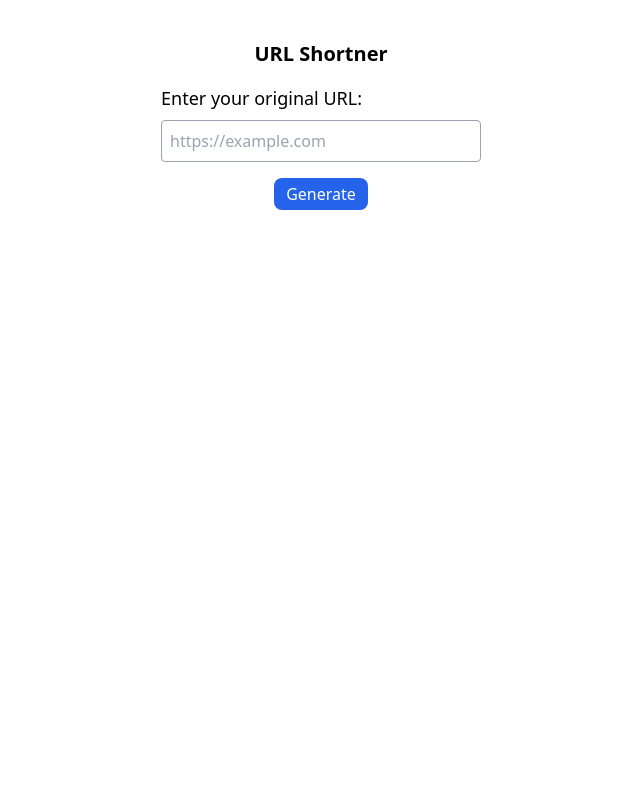
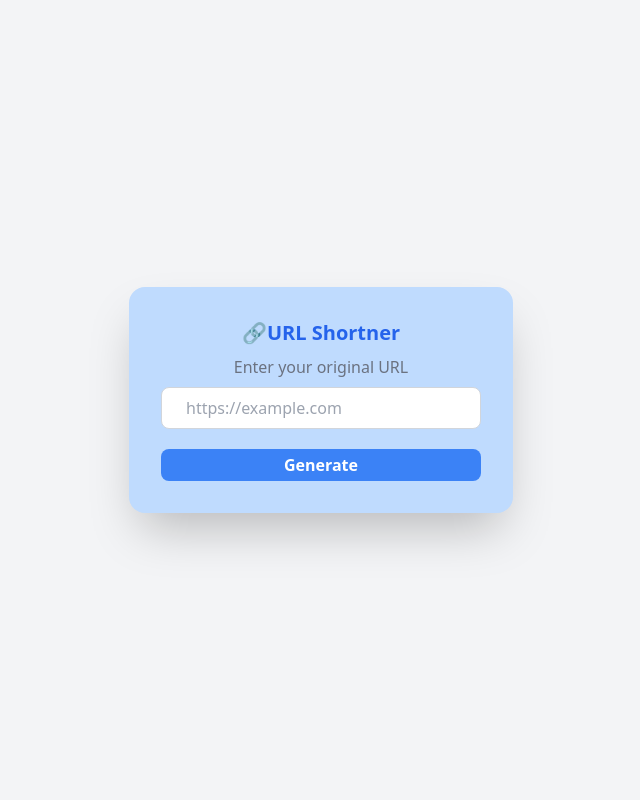
Before and after one commit to FaiziNerd/URL-Shortner, a Node server app: page / in a window 1280 px wide. Shown: the whole page, without its empty margins (319-959 px from the left). Run offline with Node 20, Linux system fonts and the light colour scheme; some libraries are stand-ins or nearby versions.

Commit message:
UI of shortner done

```diff
--- a/controllers/url.js
+++ b/controllers/url.js
@@ -15,7 +15,9 @@ async function handleGenerateNewShortURL(req,res)
       redirectURL:body.url,
       visitHistory:[],
   })
-  return res.json({ id: shortID})
+return res.render("home",{
+  id:shortID
+})
 }
 
 async function handleGetAnalytics (req,res)
--- a/views/home.ejs
+++ b/views/home.ejs
@@ -6,24 +6,44 @@
     <title>Home Page</title>
     <script src="https://cdn.tailwindcss.com"></script>
 </head>
-<body>
-   <h1 class='text-center mt-10 font-semibold text-xl'>URL Shortner</h1>
+<body class="bg-gray-100 min-h-screen flex items-center justify-center">
+     <div class="bg-blue-200 w-96 rounded-2xl p-8 shadow-2xl max-w-md">
+    <h1 class='text-center text-2xl font-bold text-xl text-blue-600'>🔗URL Shortner</h1>
+
    <div class='flex justify-center'>
-  <form method="POST" action="/url">
-    <label>
-      <p class="mb-2 mt-4 text-lg  ">Enter your original URL:</p>
+  <form class="space-y-10" method="POST" action="/url">
+    <label class="block font-medium text-gray-700">
+      <p class="mt-2 text-center text-gray-500  ">Enter your original URL</p>
       <input
         type="text"
         placeholder="https://example.com"
-        class="border border-gray-400 p-2 rounded w-80"
+        class="mt-2 border border-gray-300 w-full rounded-lg px-6 py-2
+         focus:outline-none
+         focus:ring-2
+         focus:ring-blue-500"
         name="url"
       />
-      <button type="submit" class=" block mx-auto bg-blue-600 text-white
-      px-3 py-1 rounded-lg mt-4 transition transform active:scale-110">
+      <button type="submit" class=" w-full mt-5 bg-blue-500 rounded-lg text-white font-semibold py-1
+       transition active:scale-95 duration-300 hover:bg-blue-700 font-semi-bold">
     Generate
 </button>
     </label>
   </form>
 </div>
+<div>
+  <% if (locals.id) { %>
+  <p class="mt-4 text-center text-gray-700 text-bold text-md">
+    URL Generated
+    <a
+      href="https://localhost:8001/url/<%= id %>"
+      class="text-blue-600 underline"
+      target="_blank"
+    >
+      https://localhost:8001/url/<%= id %>
+    </a>
+  </p>
+<% } %>
+</div>
+     </div>
 </body>
 </html>
```
